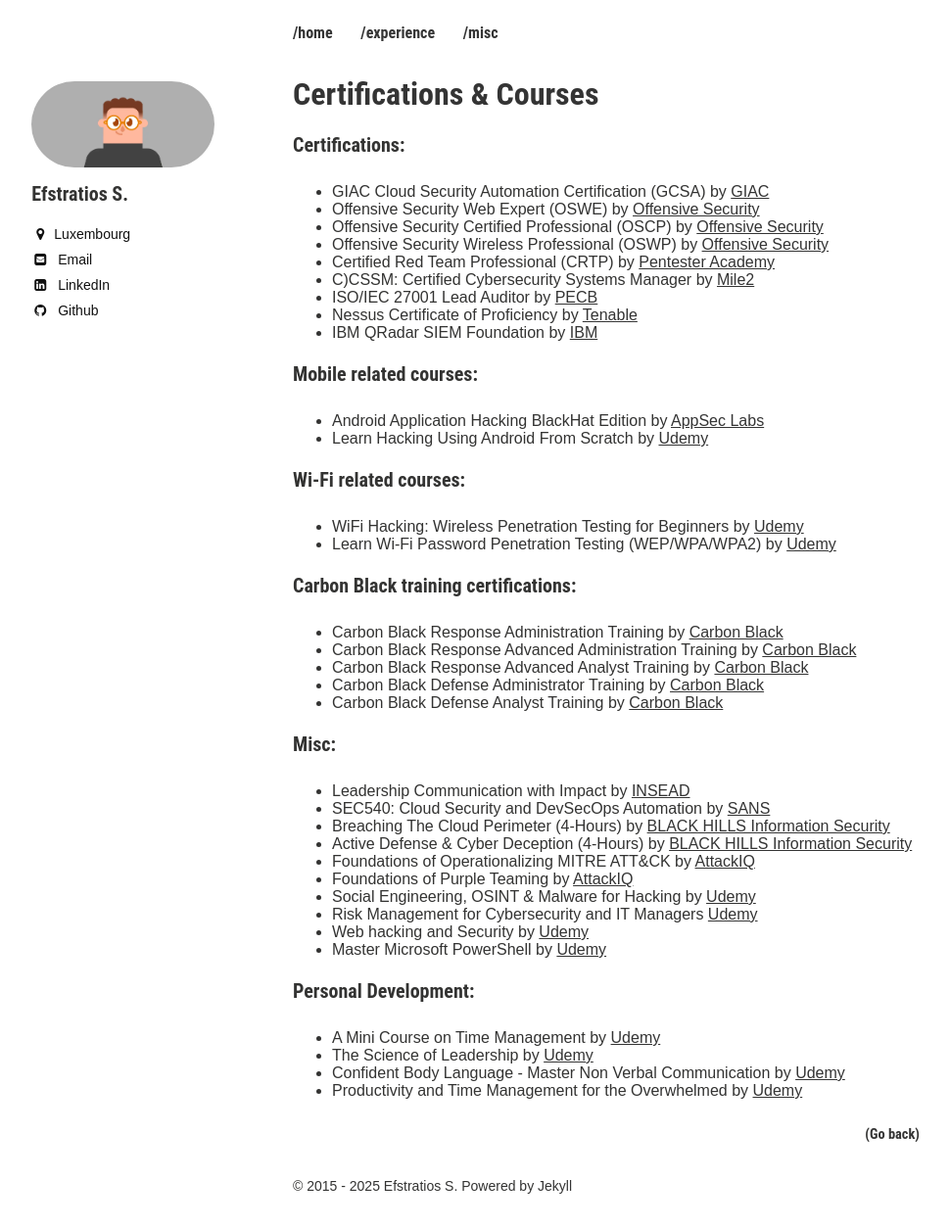
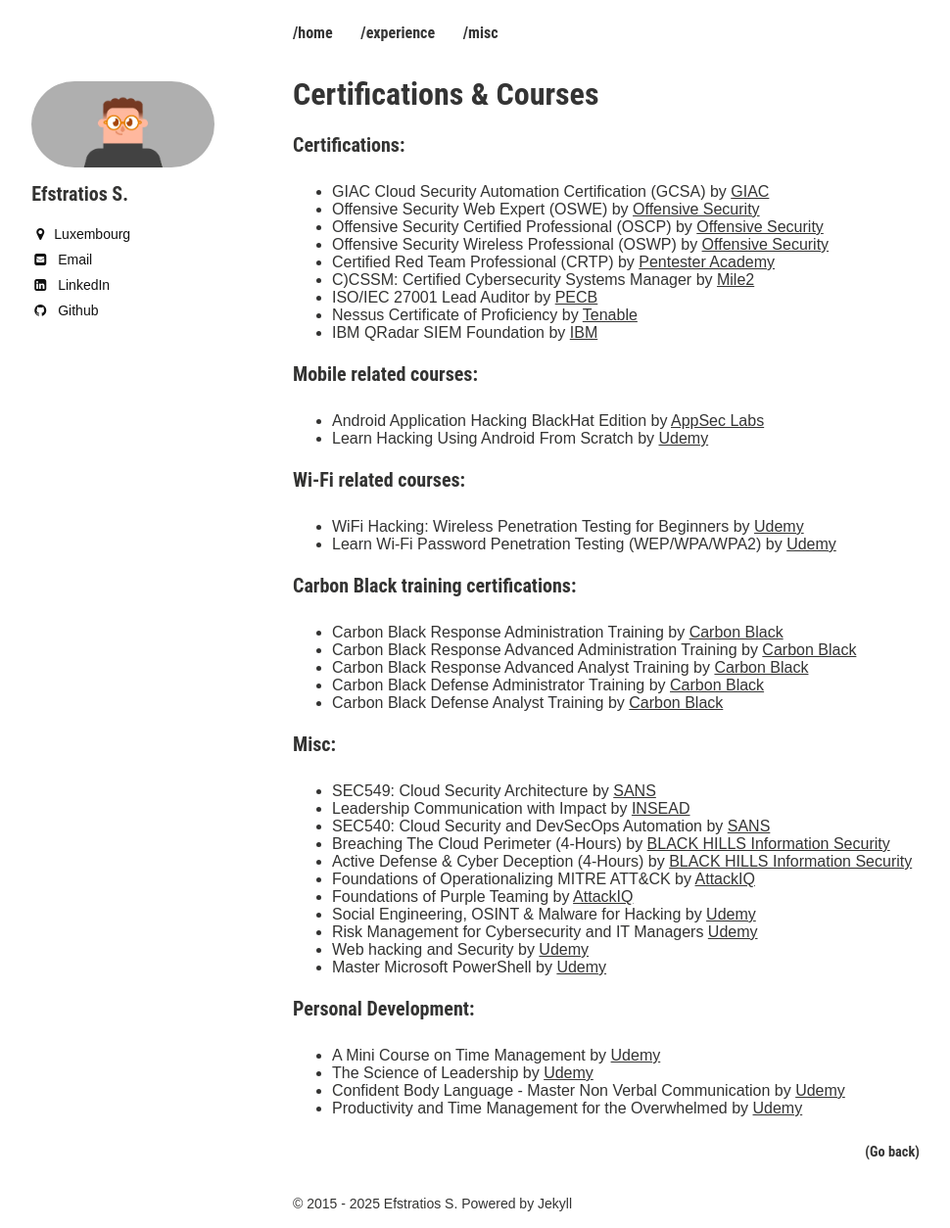
Before and after one commit to efstratios/efstratios.github.io, a Jekyll site: the page built from certs/index.md, in a window 1280 px wide. Shown: the whole page at 98% size, without its empty margins (21-991 px from the left). Built offline with Jekyll 4.4.1, drawn with Linux system fonts in a browser that asks for light colours.

Commit message:
added SEC549

```diff
--- a/certs/index.md
+++ b/certs/index.md
@@ -37,6 +37,7 @@
 
 ### Misc:
 
+* SEC549: Cloud Security Architecture by [SANS](https://www.sans.org/cyber-security-courses/cloud-security-architecture)
 * Leadership Communication with Impact by [INSEAD](https://www.insead.edu/executive-education/open-online-programmes/leadership-communication-impact){:target="_blank" rel="noopener"}
 * SEC540: Cloud Security and DevSecOps Automation by [SANS](https://www.sans.org/cyber-security-courses/cloud-security-devsecops-automation/){:target="_blank" rel="noopener"}
 * Breaching The Cloud Perimeter (4-Hours) by [BLACK HILLS Information Security](https://www.blackhillsinfosec.com/){:target="_blank" rel="noopener"}
```
